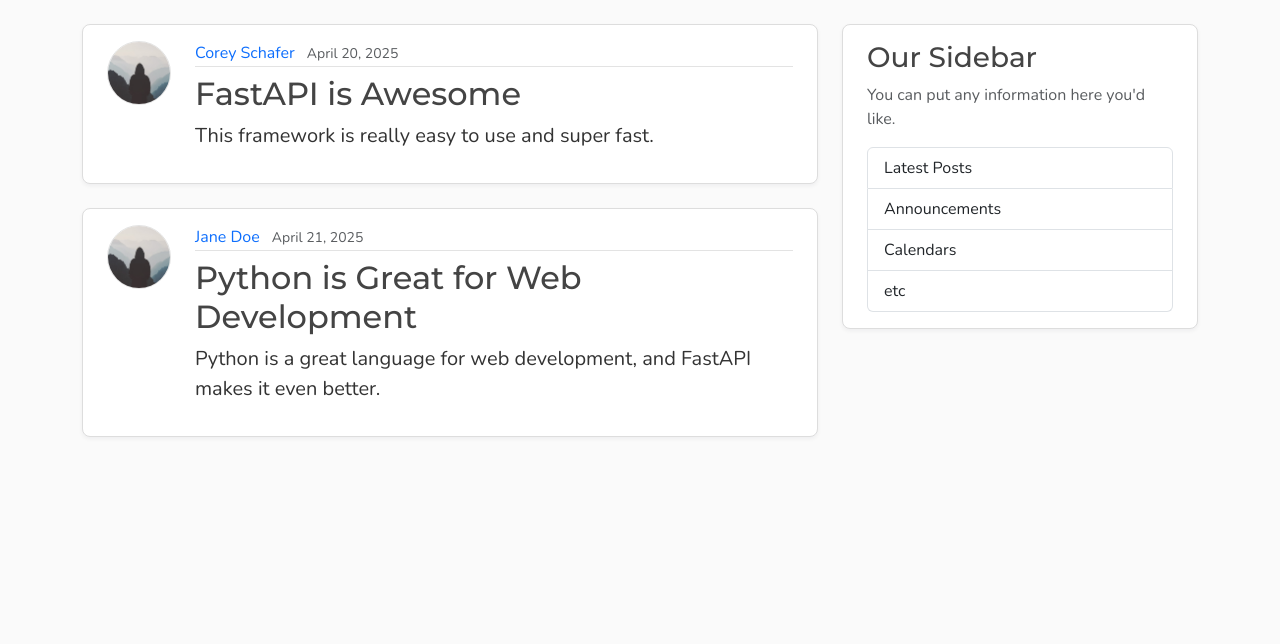
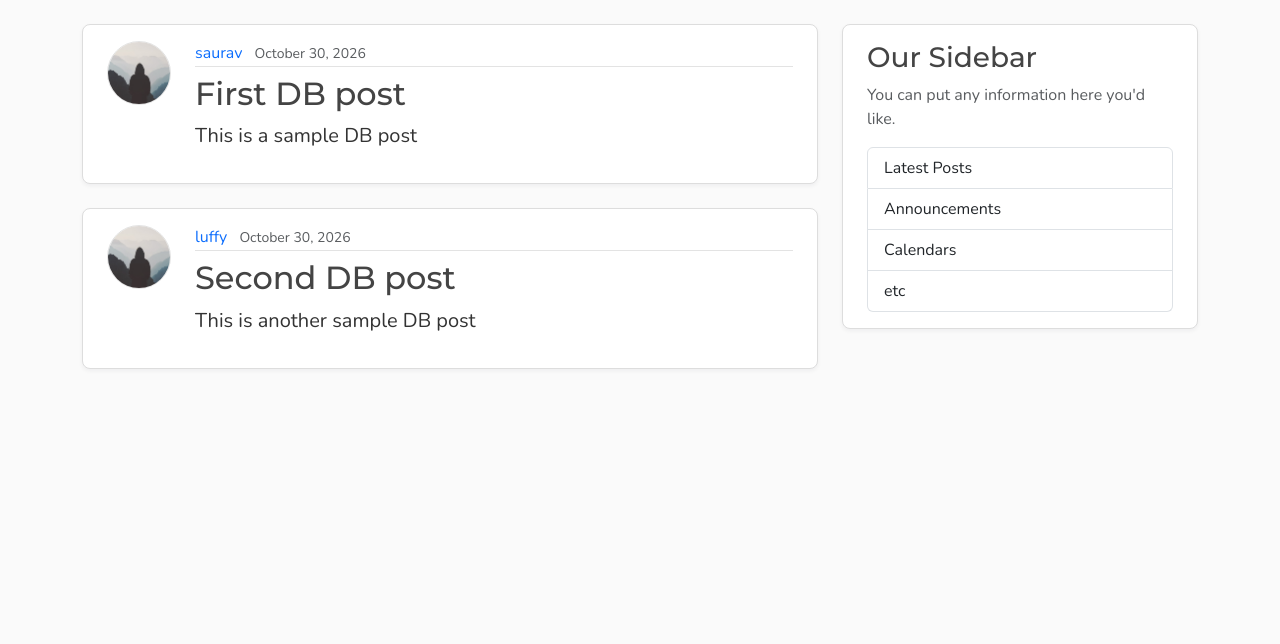
Before and after one commit to sevda-saurav/FASTAPI_BLOG, a FastAPI app: page / in a window 1280 px wide. Shown: the part 56-700 px from the top of the page. Run offline with FastAPI, Linux system fonts and the light colour scheme.

Commit message:
feat: integrate SQLAlchemy models and database relationships

```diff
--- /dev/null
+++ b/database.py
@@ -0,0 +1,24 @@
+from sqlalchemy import create_engine
+from sqlalchemy.orm import DeclarativeBase, sessionmaker
+
+SQLALCHEMY_DATABASE_URL = "sqlite:///./blog.db"
+
+engine = create_engine(
+    SQLALCHEMY_DATABASE_URL,
+    connect_args={"check_same_thread": False},
+)
+
+SessionLocal = sessionmaker(
+    autocommit=False,
+    autoflush=False,
+    bind=engine,
+)
+
+
+class Base(DeclarativeBase):
+    pass
+
+
+def get_db():
+    with SessionLocal() as db:
+        yield db
--- a/main.py
+++ b/main.py
@@ -1,68 +1,172 @@
-from fastapi import FastAPI, Request, HTTPException, status
+from typing import Annotated
+
+from fastapi import Depends, FastAPI, Request, HTTPException, status
 from fastapi.exceptions import RequestValidationError
 from fastapi.responses import JSONResponse
 from fastapi.templating import Jinja2Templates
 from fastapi.staticfiles import StaticFiles
+from sqlalchemy import select
+from sqlalchemy.orm import Session
 from starlette.exceptions import HTTPException as StarletteHTTPException
+
+import models
+from database import Base, engine, get_db
+from schemas import PostCreate, PostResponse, UserCreate, UserResponse
+
+Base.metadata.create_all(bind=engine)
 
 app = FastAPI()
 app.mount("/static", StaticFiles(directory="static"), name="static")
 
+app.mount("/media", StaticFiles(directory="media"), name="media")
+
 templates = Jinja2Templates(directory="templates")
-posts: list[dict] = [
-    {
-        "id": 1,
-        "author": "Corey Schafer",
-        "title": "FastAPI is Awesome",
-        "content": "This framework is really easy to use and super fast.",
-        "date_posted": "April 20, 2025",
-    },
-    {
-        "id": 2,
-        "author": "Jane Doe",
-        "title": "Python is Great for Web Development",
-        "content": "Python is a great language for web development, and FastAPI makes it even better.",
-        "date_posted": "April 21, 2025",
-    },
-]
 
+## home
 @app.get("/", include_in_schema=False, name="home")
 @app.get("/posts", include_in_schema=False, name="posts")
-def home(request: Request):
+def home(request: Request, db: Annotated[Session, Depends(get_db)]):
+    result = db.execute(select(models.Post))
+    posts = result.scalars().all()
     return templates.TemplateResponse(
         request,
         "home.html",
-        {"posts": posts, "title": "Home"}
+        {"posts": posts, "title": "Home"},
     )
 
+## post_page
 @app.get("/posts/{post_id}", include_in_schema=False)
-def post_page(request: Request, post_id: int):
-    for post in posts:
-        if post.get("id") == post_id:
-            title = post["title"][:50]
-            return templates.TemplateResponse(
-                    request,
-                    "post.html",
-                    {"post": post, "title": title}
-                )
+def post_page(request: Request, post_id: int, db: Annotated[Session, Depends(get_db)]):
+    result = db.execute(select(models.Post).where(models.Post.id == post_id))
+    post = result.scalars().first()
+    if post:
+        title = post.title[:50]
+        return templates.TemplateResponse(
+            request,
+            "post.html",
+            {"post": post, "title": title},
+        )
+    raise HTTPException(status_code=status.HTTP_404_NOT_FOUND, detail="Post not found")
+
+## user_posts_page
+@app.get("/users/{user_id}/posts", include_in_schema=False, name="user_posts")
+def user_posts_page(
+    request: Request,
+    user_id: int,
+    db: Annotated[Session, Depends(get_db)],
+):
+    result = db.execute(select(models.User).where(models.User.id == user_id))
+    user = result.scalars().first()
+    if not user:
+        raise HTTPException(
+            status_code=status.HTTP_404_NOT_FOUND,
+            detail="User not found",
+        )
+
+    result = db.execute(select(models.Post).where(models.Post.user_id == user_id))
+    posts = result.scalars().all()
+    return templates.TemplateResponse(
+        request,
+        "user_posts.html",
+        {"posts": posts, "user": user, "title": f"{user.username}'s Posts"},
+    )
+
+@app.post(
+    "/api/users",
+    response_model=UserResponse,
+    status_code=status.HTTP_201_CREATED,
+)
+def create_user(User: UserCreate, db: Annotated[Session, Depends(get_db)]):
+    result = db.execute(select(models.User).where(models.User.username == User.username),)
+    existing_user = result.scalars().first()
+    if existing_user:
+        raise HTTPException(
+            status_code=status.HTTP_400_BAD_REQUEST,
+            detail=f"Username '{User.username}' already exists",
+        )
+
+    result = db.execute(select(models.User).where(models.User.email == User.email),)
+    existing_email = result.scalars().first()
+    if existing_email:
+        raise HTTPException(
+            status_code=status.HTTP_400_BAD_REQUEST,
+            detail=f"Email '{User.email}' already exists",
+        )
+
+    new_user = models.User(username=User.username, email=User.email)
+    db.add(new_user)
+    db.commit()
+    db.refresh(new_user)
+
+    return new_user
+
+@app.get("/api/users/{user_id}", response_model=UserResponse)
+def get_user(user_id: int, db: Annotated[Session, Depends(get_db)]):
+    result = db.execute(select(models.User).where(models.User.id == user_id),)
+    user = result.scalars().first()
+
+    if user:
+        return user
     raise HTTPException(
         status_code=status.HTTP_404_NOT_FOUND,
-        detail=f"Post with id {post_id} not found"
+        detail=f"User with id {user_id} not found",
     )
 
-@app.get("/api/posts")
-def get_posts():
+## get_user_posts
+@app.get("/api/users/{user_id}/posts", response_model=list[PostResponse])
+def get_user_posts(user_id: int, db: Annotated[Session, Depends(get_db)]):
+    result = db.execute(select(models.User).where(models.User.id == user_id))
+    user = result.scalars().first()
+    if not user:
+        raise HTTPException(
+            status_code=status.HTTP_404_NOT_FOUND,
+            detail="User not found",
+        )
+
+    result = db.execute(select(models.Post).where(models.Post.user_id == user_id))
+    posts = result.scalars().all()
     return posts
 
-@app.get("/api/posts/{post_id}")
-def get_post(post_id: int):
-    for post in posts:
-        if post.get("id") == post_id:
-            return post
-    raise HTTPException(
-        status_code=status.HTTP_404_NOT_FOUND,
-        detail=f"Post with id {post_id} not found"
+# Get All Posts
+@app.get("/api/posts", response_model=list[PostResponse])
+def get_posts(db: Annotated[Session, Depends(get_db)]):
+    result = db.execute(select(models.Post))
+    posts = result.scalars().all()
+    return posts
+
+# Create Post
+@app.post(
+    "/api/posts",
+    response_model=PostResponse,
+    status_code=status.HTTP_201_CREATED,
+)
+def create_post(post: PostCreate, db: Annotated[Session, Depends(get_db)]):
+    result = db.execute(select(models.User).where(models.User.id == post.user_id))
+    user = result.scalars().first()
+    if not user:
+        raise HTTPException(
+            status_code=status.HTTP_404_NOT_FOUND,
+            detail="User not found",
+        )
+
+    new_post = models.Post(
+        title=post.title,
+        content=post.content,
+        user_id=post.user_id,
     )
+    db.add(new_post)
+    db.commit()
+    db.refresh(new_post)
+    return new_post
+
+# Get Post by ID
+@app.get("/api/posts/{post_id}", response_model=PostResponse)
+def get_post(post_id: int, db: Annotated[Session, Depends(get_db)]):
+    result = db.execute(select(models.Post).where(models.Post.id == post_id))
+    post = result.scalars().first()
+    if post:
+        return post
+    raise HTTPException(status_code=status.HTTP_404_NOT_FOUND, detail="Post not found")
 
 # StarletteHTTPException Handler
 @app.exception_handler(StarletteHTTPException)
--- a/pyproject.toml
+++ b/pyproject.toml
@@ -6,4 +6,5 @@ readme = "README.md"
 requires-python = ">=3.13"
 dependencies = [
     "fastapi[standard]>=0.162.0",
+    "sqlalchemy>=2.1.6",
 ]
--- a/templates/home.html
+++ b/templates/home.html
@@ -3,16 +3,16 @@
   <div class="d-flex align-items-start gap-4">
     <img
       class="rounded-circle article-img flex-shrink-0"
-      src="{{ url_for('static', path='profile_pics/default.jpg') }}"
-      alt="{{ post.author }}'s profile picture"
+      src="{{ post.author.image_path }}"
+      alt="{{ post.author.username }}'s profile picture"
       width="64"
       height="64"
       loading="lazy"
     />
     <div class="flex-grow-1">
       <div class="article-metadata mb-2">
-        <a class="me-2" href="#">{{ post.author }}</a>
-        <small class="text-body-secondary">{{ post.date_posted }}</small>
+        <a class="me-2" href="{{url_for('user_posts', user_id=post.author.id)}}">{{ post.author.username }}</a>
+        <small class="text-body-secondary">{{ post.date_posted.strftime('%B %d, %Y') }}</small>
       </div>
       <h2>
         <a class="article-title" href="{{ url_for("post_page", post_id=post.id) }}">{{ post.title }}</a>
```
Also changed, not shown: models.py (added, +48 -0 lines), schemas.py (added, +32 -0 lines), templates/post.html (+4 -4 lines), templates/user_posts.html (added, +30 -0 lines), blog.db (added), 1 other file.
